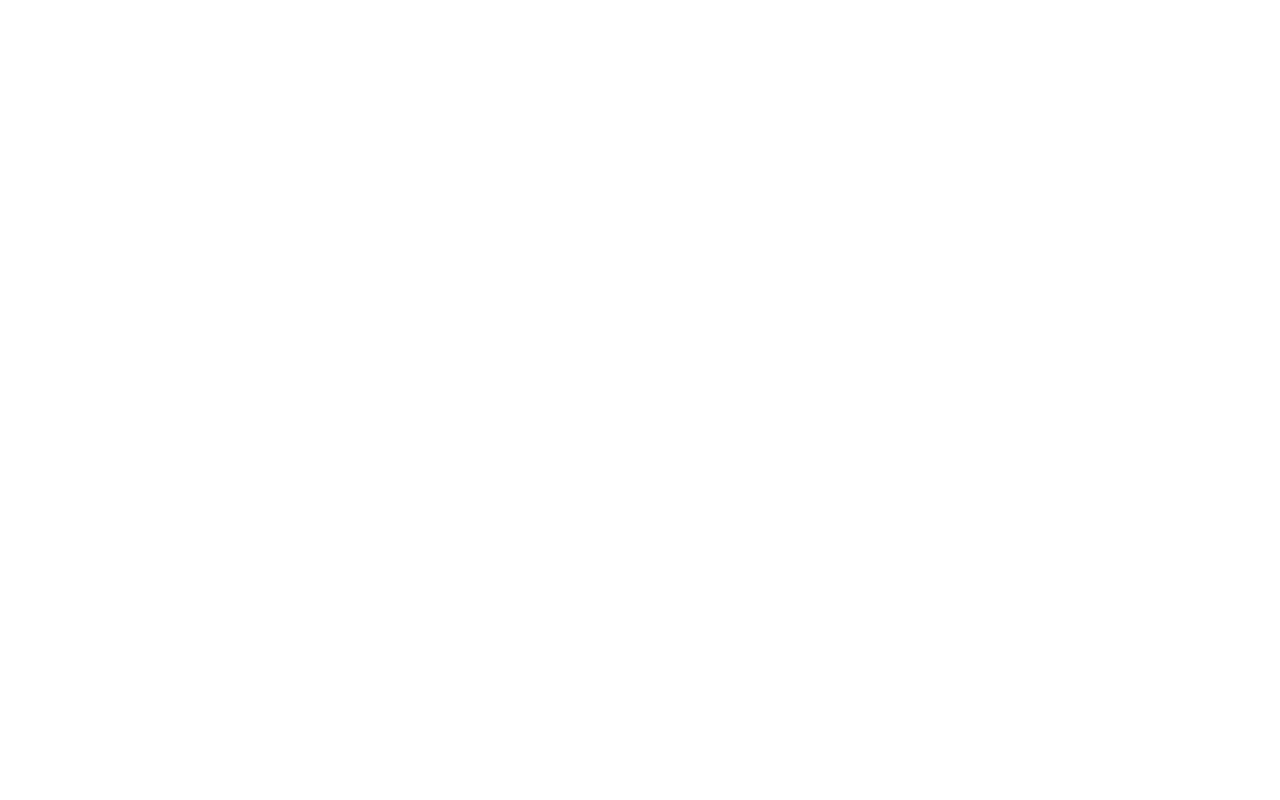
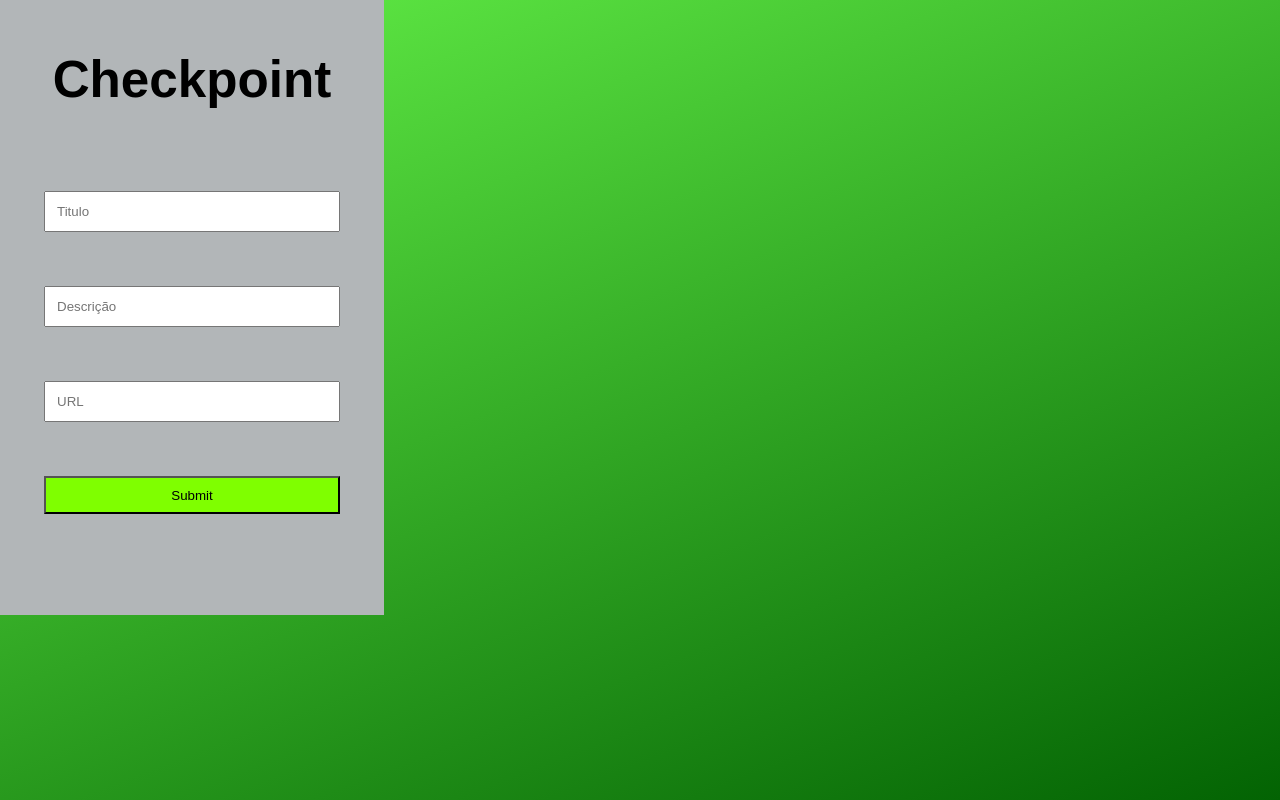
Before and after one commit to spark2617/checkpoint, a plain HTML site: page index.html in a window 1280 px wide. Drawn offline with Linux system fonts and the light colour scheme.

Commit message:
segunda versão

```diff
--- /dev/null
+++ b/check.js
@@ -0,0 +1,46 @@
+var titulo=document.getElementById('titulo')
+var descricao=document.getElementById("descricao")
+var url=document.getElementById("url")
+var submit=document.querySelector("button")
+var forms=document.getElementById("form")
+var invalido=document.querySelector(".invalido")
+var div=document.querySelector(".tela")
+
+
+
+
+/*
+    if(titulo.value===""|| titulo.value==null){
+        p.preventDefault();
+        titulo.className="invalido"
+
+    }
+    if(descricao.value===""|| descricao.value==null){
+        p.preventDefault();
+        descricao.className="invalido"
+
+    }
+
+    if(url.value===""|| url.value==null){
+        p.preventDefault();
+        url.className="invalido"
+
+
+    }
+
+    */
+
+
+        function teste(){
+            div.innerHTML+=`
+
+            <div class="card">
+                <h3 class="tituloDiv" >${titulo.value}</h3>
+                <img class="img" src="${url.value}">
+                <p class="descricao">${descricao.value}</p>
+            </div>
+
+        `
+
+
+        }
--- a/index.html
+++ b/index.html
@@ -5,12 +5,43 @@
     <meta http-equiv="X-UA-Compatible" content="IE=edge">
     <meta name="viewport" content="width=device-width, initial-scale=1.0">
     <title>Document</title>
-    <link rel="stylesheet" href="checkpoint/style.css">
+    <link rel="stylesheet" href="style.css">
 </head>
 <body>
+    <main>
+        <section>
+            <div class="caixa">
+                <h1>Checkpoint</h1>
+                <form action="" method="GET" id="form">
+                    <div class="formItem">
+                        <label for="titulo"></label>
+                        <input type="text" id="titulo" name="titulo" placeholder="Titulo">
+                    </div>
+
+                    <div class="formItem">
+                        <label for="descrição"></label>
+                        <input type="text" name="descrição" placeholder="Descrição" id="descricao">
+                    </div>
+
+                    <div class="formItem">
+                        <label for="url"></label>
+                        <input type="text" name="url" placeholder="URL" id="url">
+
+                    </div>
+
+                    <div class="formItem">
+                        <button type="button" onclick="teste()">Submit</button>
+                    </div>
+                </form>
+
+            </div>
+        </section>
+    </main>
+    <div class="tela">
+
+    </div>
 
 
-
-    <script src="checkpoint/script.js"></script>
+    <script src="check.js"></script>
 </body>
 </html>
--- a/script.js
+++ /dev/null
@@ -1 +0,0 @@
-/*area de script*/
--- a/style.css
+++ b/style.css
@@ -0,0 +1,87 @@
+*{
+    margin: 0;
+    padding: 0;
+    box-sizing: border-box;
+}
+body {
+    font-family: 'Kumbh Sans', sans-serif;
+    height: 100vh;
+    background: rgb(2,225,251);
+    background: linear-gradient(159deg, rgb(100, 241, 72) 0%, rgb(3, 99, 3) 100%);
+    display: flex;
+    align-items:flex-start;
+    justify-content:baseline;
+}
+.caixa{
+    background-color: rgb(178, 182, 184);
+    display: flex;
+    flex-direction: column;
+    height: 48.03vw;
+    align-items: center;
+    width: 30vw;
+
+}
+.formItem {
+    display: flex;
+    flex-direction: column;
+    padding: 12px;
+    position: relative;
+    width: 25vw;
+    margin-top: 30px;
+
+}
+
+input {
+    padding: 11px;
+}
+button{
+    height: 3vw;
+    background-color: chartreuse;
+
+}
+h1{
+    margin-top: 50px;
+    font-size: 4vw;
+    margin-bottom: 40px;
+    color: rgb(0, 0, 0);
+}
+
+.invalido{
+    border: red solid 1px;
+}
+
+.tituloDiv{
+     color: black;
+     margin-bottom: 20px;
+     margin-top: 10px;
+
+}
+.descricao{
+    margin-bottom: 30px;
+
+}
+.card{
+    background-color: azure;
+    margin-left: 55px;
+    max-width: 250px;
+    align-items: center;
+    margin-top: 10px;
+    text-align: center;
+    border-radius: 10px;
+}
+
+.tela{
+
+    display: grid;
+	grid-template-columns: 1fr 1fr 1fr;
+    grid-template-rows: 1fr 1fr 1fr;
+	grid-gap: 10px;
+    overflow:auto;
+    height: 656.5px;
+}
+
+.img{
+    width: 90%;
+    margin-bottom: 20px;
+
+}
```
